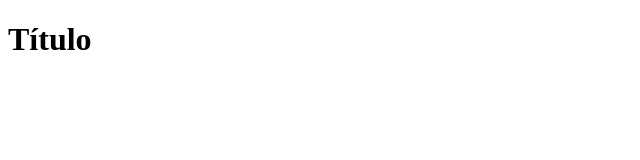
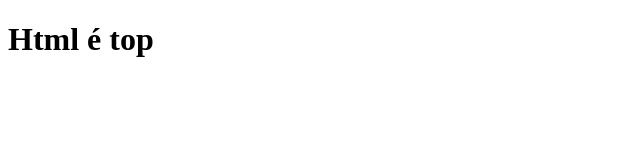
Before and after one commit to AlvaroOmarFerr/kenzie_developer, a plain HTML site: page index.html in a window 1280 px wide. Shown: the whole page, without its empty margins (0-640 px from the left). Drawn offline with Linux system fonts and the light colour scheme.

Commit message:
Alteração do titulo

```diff
--- a/index.html
+++ b/index.html
@@ -7,7 +7,7 @@
     <title>Projeto Git</title>
 </head>
 <body>
-    <h1>Título</h1>
+    <h1>Html é top</h1>
 
 </body>
 </html>
```
